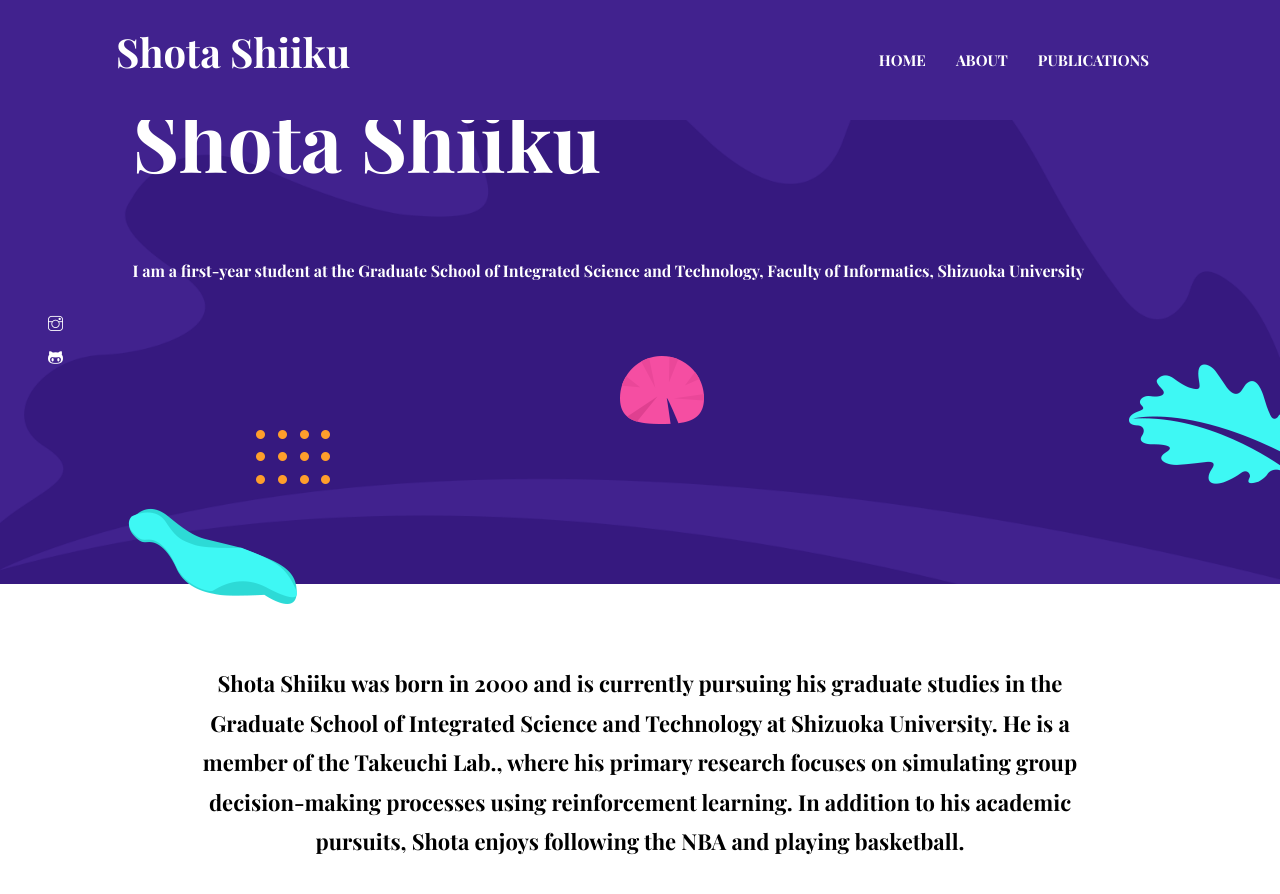
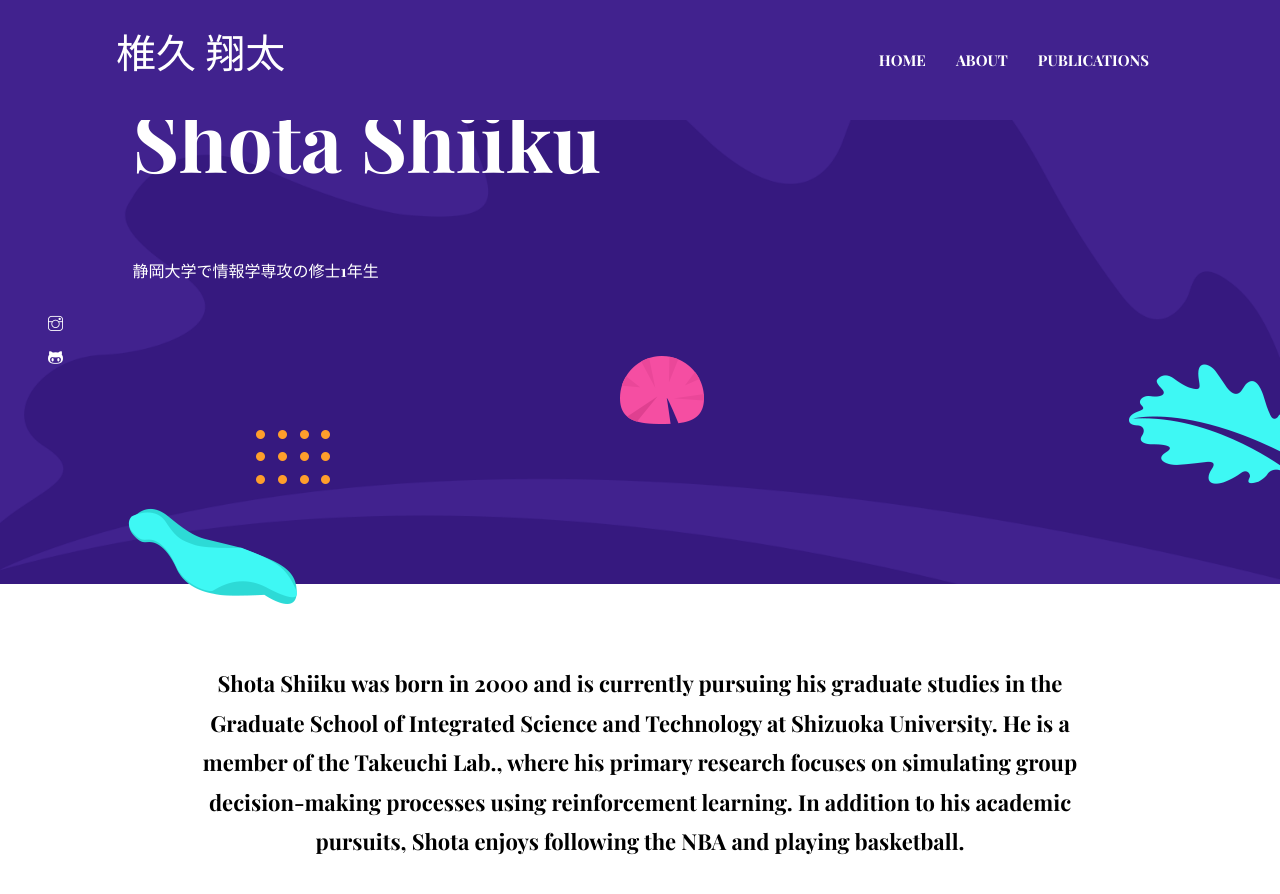
Before and after one commit to shiiku419/shiiku419.github.io, a Jekyll site: the page built from index.html, in a window 1280 px wide and 900 px high, scrolled down 304 px. Shown: the top 894 px of the window. Built offline with Jekyll 4.4.1, drawn with Linux system fonts in a browser that asks for light colours.

Commit message:
タイトル変更

```diff
--- a/_data/settings.yml
+++ b/_data/settings.yml
@@ -2,7 +2,7 @@
 #-------------------------------
 # General Site Settings
 
-title: Shota Shiiku
+title: 椎久 翔太
 author: shiiku419
 copyright: Copyright &copy; 2020 Designed by [Themefisher](https://themefisher.com) & Developed by [Shota Shiiku](https://github.com/shiiku419)
 
@@ -31,7 +31,7 @@ disqus-identifier: # Add your shortname for Disqus Comment. For example mr-brown
 
 hero:
   hero-title: Hi! I’m <br> Shota Shiiku <br>
-  hero-subtitle: I am a first-year student at the Graduate School of Integrated Science and Technology, Faculty of Informatics, Shizuoka University
+  hero-subtitle: 静岡大学で情報学専攻の修士1年生
 social:
   #- { icon: "ti-facebook", link: "#" }
   - { icon: "ti-instagram", link: "https://www.instagram.com/shiiku_4193/" }
```
